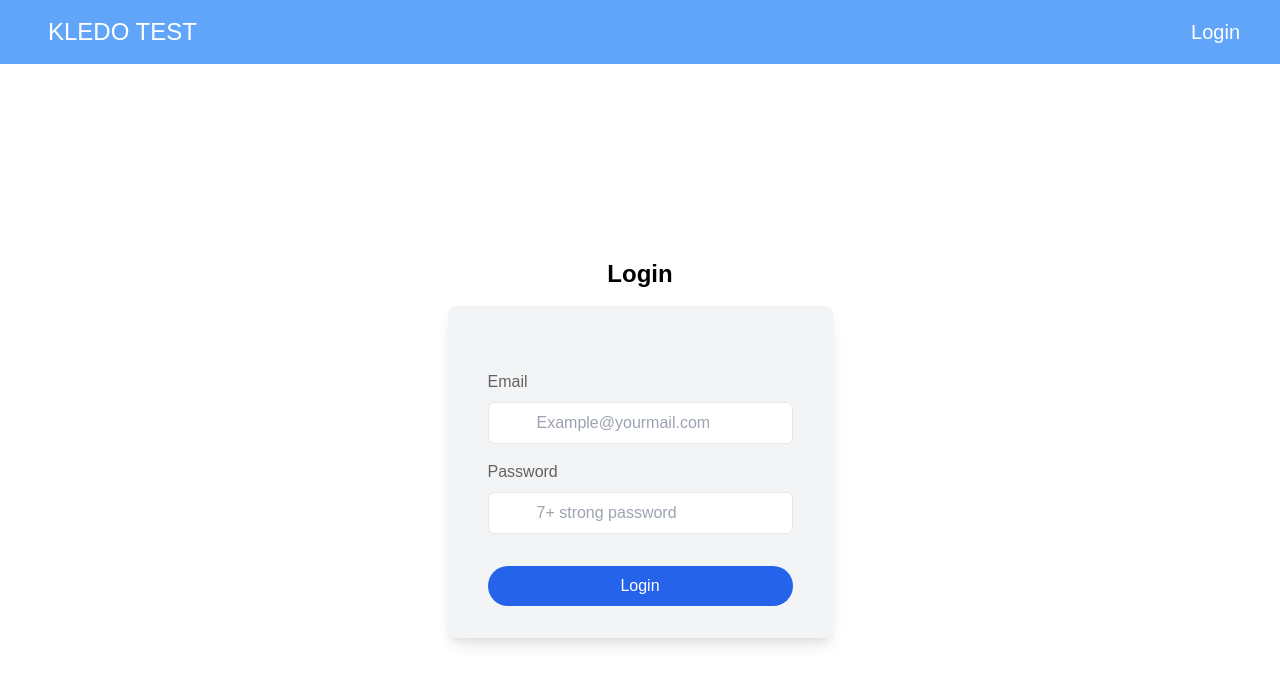
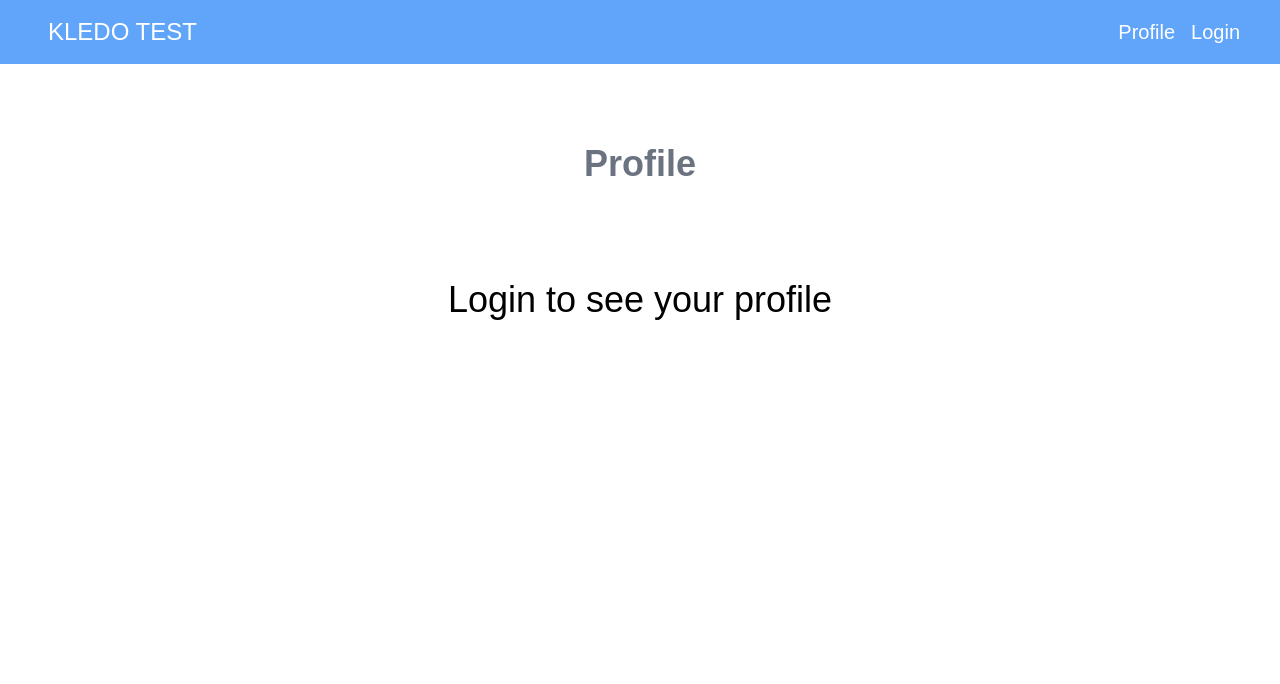
Before and after one commit to ioofy/Library-App, a React (Create React App) app: page /profile in a window 1280 px wide. Before the commit this address led to /auth/login. Shown: the top 684 px of the page. Built offline with nearby package versions, Linux system fonts and the light colour scheme; no server answers.

Commit message:
feat: all changes

```diff
--- a/src/layout/components/SideBar/SideBar.tsx
+++ b/src/layout/components/SideBar/SideBar.tsx
@@ -82,24 +82,6 @@ const SideBar: React.FC<ContentProps> = (
                       </span>
                     </a>
                   </li>
-                  <li className='mb-8'>
-                    <a
-                      href='/profile'
-                      className='flex'
-                    >
-                      <span>
-                        <BoxIcons.BiUserCircle
-                          size={29}
-                        />
-                      </span>
-                      <span
-                        className='ml-4 text-lg'
-                        style={{ marginTop: 3 }}
-                      >
-                        My Profile
-                      </span>
-                    </a>
-                  </li>
                 </ul>
               </div>
             </div>
--- a/src/layout/components/TopHeader/index.tsx
+++ b/src/layout/components/TopHeader/index.tsx
@@ -25,6 +25,7 @@ const TopHeader = () => {
       </div>
       <div className='mr-10'>
         {name ? (
+          <Link to='/profile'>
             <div className='max-w-full flex items-center'>
               <div className='avatar w-10'>
                 <img
@@ -32,22 +33,31 @@ const TopHeader = () => {
                   alt='avatar'
                 />
               </div>
+
               <div className='ml-4'>
                 <span className='text-xl text-white'>
                   {name}
                 </span>
               </div>
             </div>
+          </Link>
         ) : (
+          <div className='max-w-full flex items-center'>
+            <Link to='/profile'>
+              <div className='ml-4'>
+                <span className='text-xl text-white'>
+                  Profile
+                </span>
+              </div>
+            </Link>
             <Link to='/auth/login'>
-            <div className='max-w-full flex items-center'>
               <div className='ml-4'>
                 <span className='text-xl text-white'>
                   Login
                 </span>
               </div>
+            </Link>
           </div>
-          </Link>
         )}
       </div>
     </div>
--- a/src/pages/ProfilePages/ProfilePages.tsx
+++ b/src/pages/ProfilePages/ProfilePages.tsx
@@ -5,6 +5,7 @@ const ProfilePages = () => {
   const {
     data: {
       user: { email, name, phone_number },
+      data: { access_token },
     },
   } = useAppSelector(
     (state) => state.persistedReducer.auth
@@ -18,6 +19,7 @@ const ProfilePages = () => {
         Profile
       </h1>
 
+      {access_token ? (
         <div
           className='bg-gray-200 rounded-lg p-10 mt-8 mx-auto'
           style={{ width: '30%' }}
@@ -69,12 +71,17 @@ const ProfilePages = () => {
               Motto
             </h2>
             <p className='mt-2 font-bold text-lg'>
-            The best thing about a boolean is even
-            if you are wrong, you are only off by
-            a bit
+              The best thing about a boolean is
+              even if you are wrong, you are only
+              off by a bit
             </p>
           </div>
         </div>
+      ) : (
+        <h1 className='text-4xl text-center mt-24'>
+          Login to see your profile
+        </h1>
+      )}
     </>
   );
 };
--- a/src/router/App.tsx
+++ b/src/router/App.tsx
@@ -31,15 +31,16 @@ function App() {
             path='/auth/login'
             element={<LoginPages />}
           />
+          <Route
+            path='/profile'
+            element={<ProfilePages />}
+          />
           <Route element={<PrivateRoutes />}>
             <Route
               path='/dashboard'
               element={<DashboardPages />}
             />
-            <Route
-              path='/profile'
-              element={<ProfilePages />}
-            />
+
             <Route
               path='/shipping-comps'
               element={<ShippingCompsPages />}
```
Lines whose indentation alone changed are shown as unchanged.
